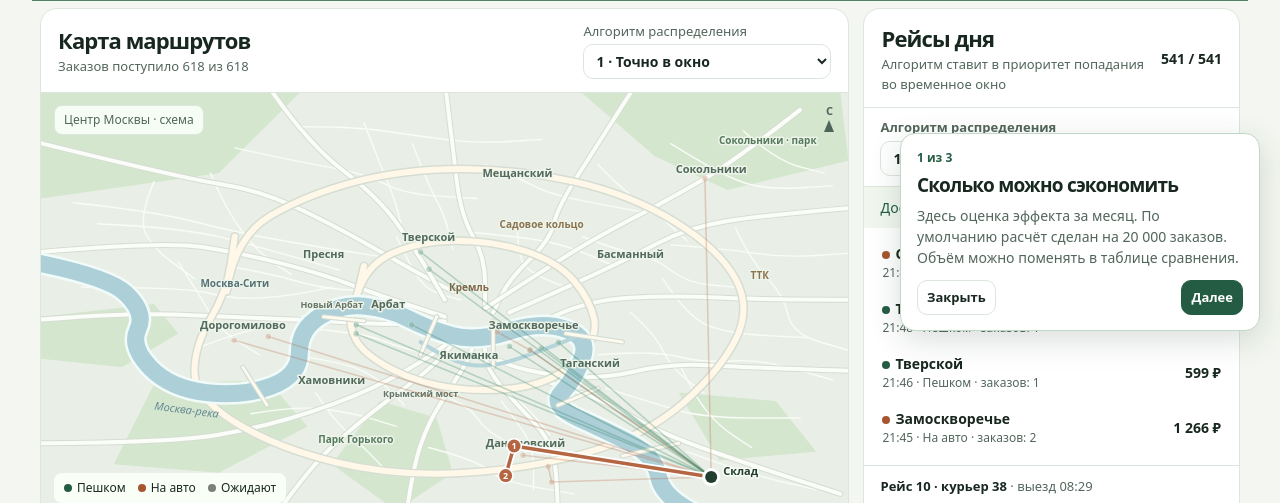
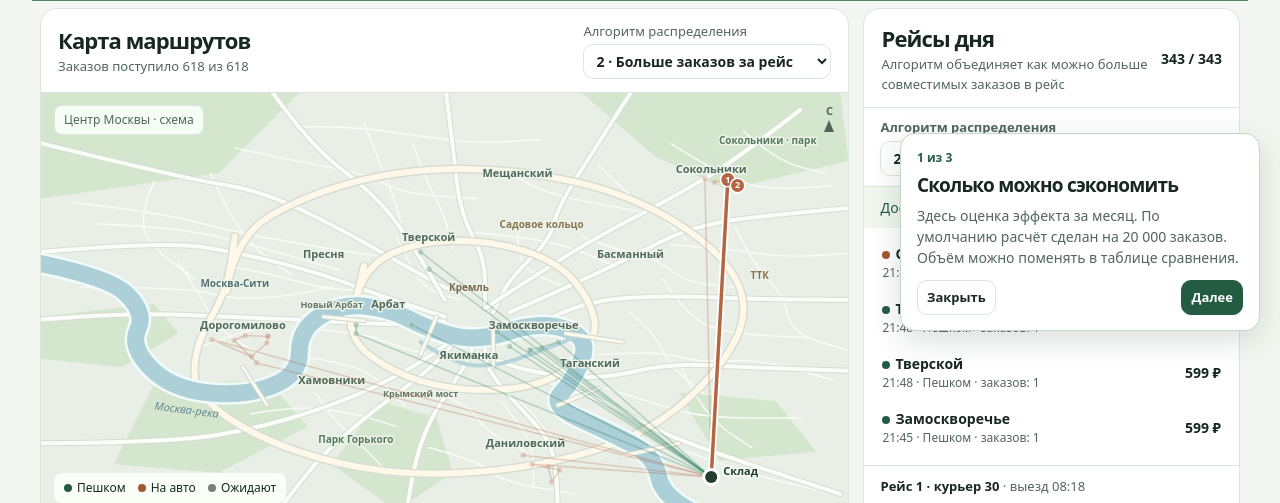
Before and after one commit to VyacheslavBusarov/busarov-pro-site, a plain HTML site: page ecomarket/index.html in a window 1280 px wide. Shown: the part 449-952 px from the top of the page. Drawn offline with Linux system fonts and the light colour scheme.

Commit message:
Select and rename the batching algorithm by default

```diff
--- a/ecomarket/index.html
+++ b/ecomarket/index.html
@@ -60,7 +60,7 @@ nav{align-items:center}nav button{padding:5px 9px;font-size:13px}
 <details id="method"><summary>Как устроен расчёт</summary>
 <ul><li>Прогноз за месяц переносит среднюю стоимость заказа выбранного дня на указанный месячный объём. Диспетчер и три алгоритма получают одинаковые заказы по мере поступления. У каждого заказа есть район, время оформления, готовность после сборки, вес и окно доставки. Курьер доступен для следующего рейса после возвращения на склад.</li>
 <li>Диспетчер — модель ручного процесса. Она объединяет уже собранные заказы одного района, выезжает при первой возможности и фиксирует состав рейса. В демо она чаще назначает авто.</li>
-<li>«Точно в окно» выбирает рейс с запасом до конца окна. «Больше заказов» ждёт до 12 минут ради совместимой доставки и собирает до четырёх стопов. Алгоритм «Не перегружать курьеров» ограничивает вес до 8 кг для пешего курьера и до 22 кг для автокурьера. Тяжёлый заказ, который превышает мягкий лимит, отправляется отдельно, в пределах общего лимита транспорта.</li>
+<li>«Точно в окно» выбирает рейс с запасом до конца окна. «Больше заказов за рейс» ждёт до 12 минут ради совместимой доставки и собирает до четырёх стопов. Алгоритм «Не перегружать курьеров» ограничивает вес до 8 кг для пешего курьера и до 22 кг для автокурьера. Тяжёлый заказ, который превышает мягкий лимит, отправляется отдельно, в пределах общего лимита транспорта.</li>
 <li>Базовые средние цены по диспетчеру взяты из разговора: 590 ₽ за пешую доставку и 760 ₽ за автодоставку. В демо у каждого рейса есть стартовая стоимость и доплата за каждую следующую остановку: 390 ₽ пешком и 470 ₽ на авто. Это модельные доплаты. Стартовую стоимость рассчитываем по рейсам диспетчера так, чтобы его средние цены совпадали с 590 ₽ и 760 ₽. Тот же тариф применяем ко всем алгоритмам. При объединении заказов стоимость выезда делится между доставками, поэтому средняя цена на заказ меняется. Месячную экономию считаем как расходы диспетчера минус расходы алгоритма при выбранном объёме. Время в пути приближённое, с поправкой на часы пик. На карте показана последовательность остановок по условным адресам. Положение склада южнее ТТК схематическое. Время и расстояния рассчитываются на условных данных симулятора.</li>
 </ul><p>Для проверки на данных Экомаркета понадобятся история заказов с окнами и временем сборки, фактические рейсы и отметки доставки, смены курьеров, тарифы и расчёт времени в пути по дорожной сети.</p></details>
 
@@ -80,7 +80,7 @@ const mapWarehouse = {x:83,y:91};
 const strategies = {
   base:{name:'Диспетчер',detail:'Модель ручного распределения. Диспетчер быстро отправляет готовые заказы, объединяя до двух в одном районе.',wait:0,max:2},
   windows:{name:'1 · Точно в окно',summary:'Алгоритм ставит в приоритет попадания во временное окно',detail:'Приоритет запаса до конца окна. Стратегия сравнивает порядок остановок и время до дедлайна.',wait:0,max:3},
-  batching:{name:'2 · Больше заказов',summary:'Алгоритм объединяет как можно больше совместимых заказов в рейс',detail:'До четырёх заказов в рейсе. Стратегия может дождаться сборки совместимого заказа неподалёку.',wait:12,max:4},
+  batching:{name:'2 · Больше заказов за рейс',summary:'Алгоритм объединяет как можно больше совместимых заказов в рейс',detail:'До четырёх заказов в рейсе. Стратегия может дождаться сборки совместимого заказа неподалёку.',wait:12,max:4},
   weight:{name:'3 · Не перегружать курьеров',summary:'Алгоритм ограничивает общий вес рейса',detail:'Ограничивает общий вес рейса. Тяжёлые заказы доставляет по одному.',wait:5,max:3}
 };
 const zones = [
@@ -220,7 +220,7 @@ function priceRoutes(results,costs){
     result.cost=result.spend.walk+result.spend.auto;
   }
 }
-let orders, results, mode='windows', time, end, selected, timer, displayedRoutes=[];
+let orders, results, mode='batching', time, end, selected, timer, displayedRoutes=[];
 const tip = (label,copy)=>'<button class="tip" type="button" data-tip="'+copy+'" aria-label="Справка: '+label+'">i</button>';
 const monthly = (scenario,volume)=>Math.round(scenario.cost/scenario.visits.length*volume);
 const savings=n=>n===0?'0 ₽':money(Math.abs(n))+(n>0?' экономии':' перерасхода');
```
